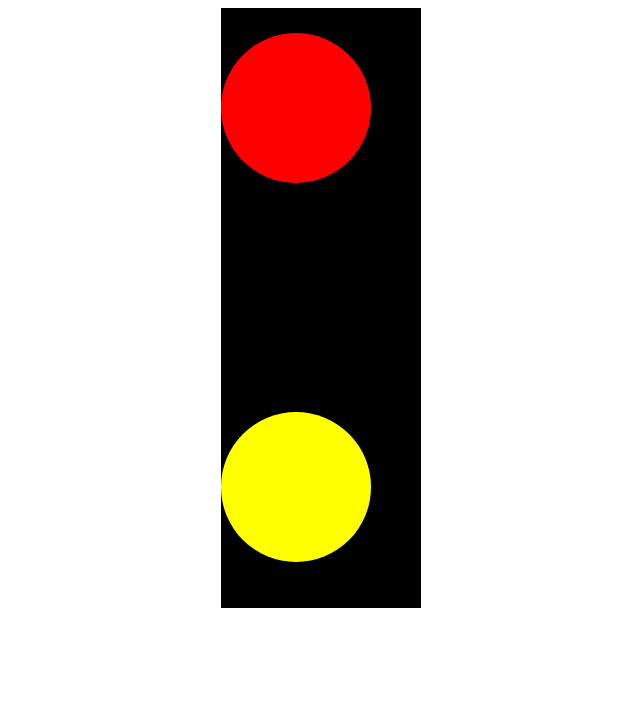
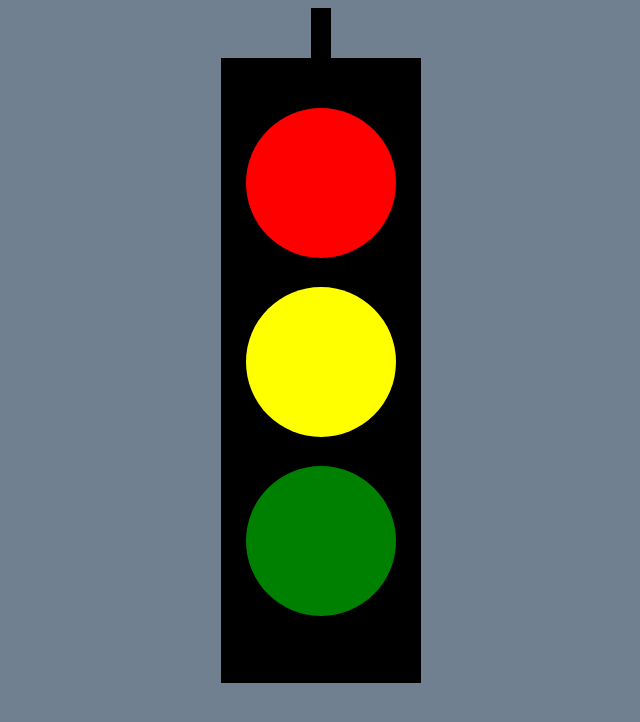
Before and after one commit to Schopke/day3, a plain HTML site: page index.html in a window 1280 px wide. Shown: the whole page, without its empty margins (319-959 px from the left). Drawn offline with Linux system fonts and the light colour scheme.

Commit message:
red-yellow-green

```diff
--- a/index.html
+++ b/index.html
@@ -5,11 +5,12 @@
   <meta charset="UTF-8">
   <meta name="viewport" content="width=device-width, initial-scale=1.0">
   <meta http-equiv="X-UA-Compatible" content="ie=edge">
-  <title>Document</title>
+  <title>Stoplight</title>
   <link rel="stylesheet" href="style.css">
 </head>
 
 <body>
+  <div class="post"></div>
   <div id=container>
     <div class="red"></div>
     <div class="yellow"></div>
--- a/style.css
+++ b/style.css
@@ -1,27 +1,48 @@
+body {
+  background-color: slategray;
+}
+.post {
+  width: 20px;
+  height: 50px;
+  background-color: black;
+  margin-left: auto;
+  margin-right: auto;
+}
 #container {
   width: 200px;
   height: 600px;
   background-color: black;
   margin-left: auto;
   margin-right: auto;
+  padding-top: 25px;
 }
 .red {
   background-color: red;
   width: 150px;
   height: 150px;
-  margin-left: auto;
+  margin-top: 25px;
+  border-radius: 50%;
+  display: inline-block;
+  margin-left: 25px;
+  margin-right: auto;
+}
+.yellow {
+  background-color: yellow;
+  width: 150px;
+  height: 150px;
+  margin-left: 25px;
   margin-right: auto;
   margin-top: 25px;
   border-radius: 50%;
   display: inline-block;
 }
-.yellow {
-  background-color: yellow;
+.green {
+  background-color: green;
   width: 150px;
   height: 150px;
-  margin-left: auto;
+  margin-left: 25px;
   margin-right: auto;
-  margin-top: 225px;
+  margin-top: 25px;
   border-radius: 50%;
   display: inline-block;
 }
```
